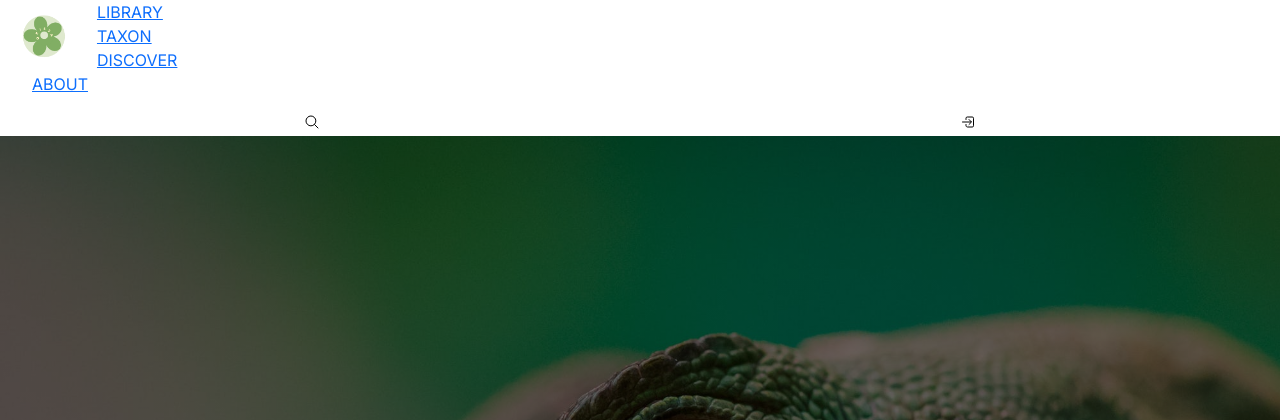
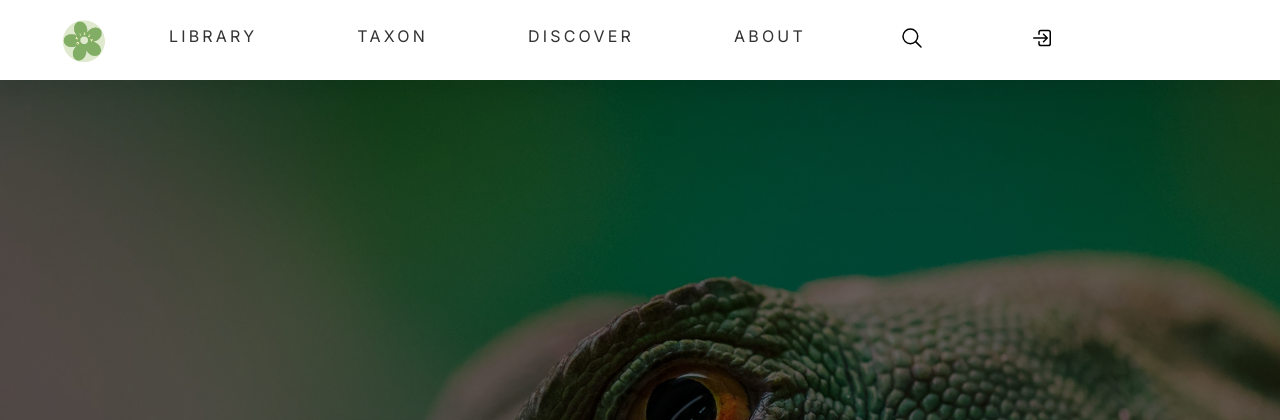
Before and after one commit to JesusAlejandroTM/Orissa, a PHP site: page /Orissa/ in a window 1280 px wide. Shown: the top 420 px of the page. Run offline with PHP 8.4, Linux system fonts and the light colour scheme; some libraries are stand-ins or nearby versions.

Commit message:
Update header.php
ajout de div, ajout de la bar de navigation plus js

```diff
--- a/assets/html/header.php
+++ b/assets/html/header.php
@@ -1,24 +1,39 @@
 <header>
+    <div class="nav-container">
+
+        <div class="navbar">
             <a href="/Orissa" class="logo"><img src="Orissa/../assets/img/orissa-logo.png" alt="logo" /></a>
-    <ul>
-        <li><a href="Library">LIBRARY</a></li>
-        <li><a href="Search">TAXON</a></li>
-        <li><a href="">DISCOVER</a></li>
-        <li><a href="Home">ABOUT</a></li>
-    </ul>
-    <div class="search">
+
+            <!-- Move the mobile menu toggle inside the navbar -->
+            <div class="menu-toggle" id="mobile-menu">
+                <span class="bar"></span>
+                <span class="bar"></span>
+                <span class="bar"></span>
+            </div>
+
+            <ul class="nav-menu">
+                <li><a href="Library" class="nav-links">LIBRARY</a></li>
+                <li><a href="Search" class="nav-links">TAXON</a></li>
+                <li><a href="" class="nav-links">DISCOVER</a></li>
+                <li><a href="Home" class="nav-links">ABOUT</a></li>
+
+
+
+              <li><div class="search">
                 <a href="Search" class="searchIcon">
                     <span>
                         <ion-icon name="search-outline" class="searchBtn"></ion-icon>
                     </span>
-        </a>
+                </a></li>
+
                 <?php
+
                 use App\Code\Lib\UserSession;
+
                 if (UserSession::isConnected()) {
                     $link = 'Profile';
                     $icon = 'people-outline';
-            }
-            else {
+                } else {
                     $link = 'Login';
                     $icon = 'log-in-outline';
                 }
@@ -31,6 +46,24 @@
             </a>';
                 ?>
             </div>
+        </div>
+
     <script type="module" src="https://unpkg.com/ionicons@7.1.0/dist/ionicons/ionicons.esm.js"></script>
     <script nomodule src="https://unpkg.com/ionicons@7.1.0/dist/ionicons/ionicons.js"></script>
+
+    <script>
+        const menu =document.querySelector('#mobile-menu');
+        const menuLinks = document.querySelector('.nav-menu');
+
+        menu.addEventListener('click', function() {
+            menu.classList.toggle('is-active');
+            menuLinks.classList.toggle('active');
+        });
+
+
+
+
+    </script>
+    </div>
+    </div>
 </header>
```
Lines whose indentation alone changed are shown as unchanged.
